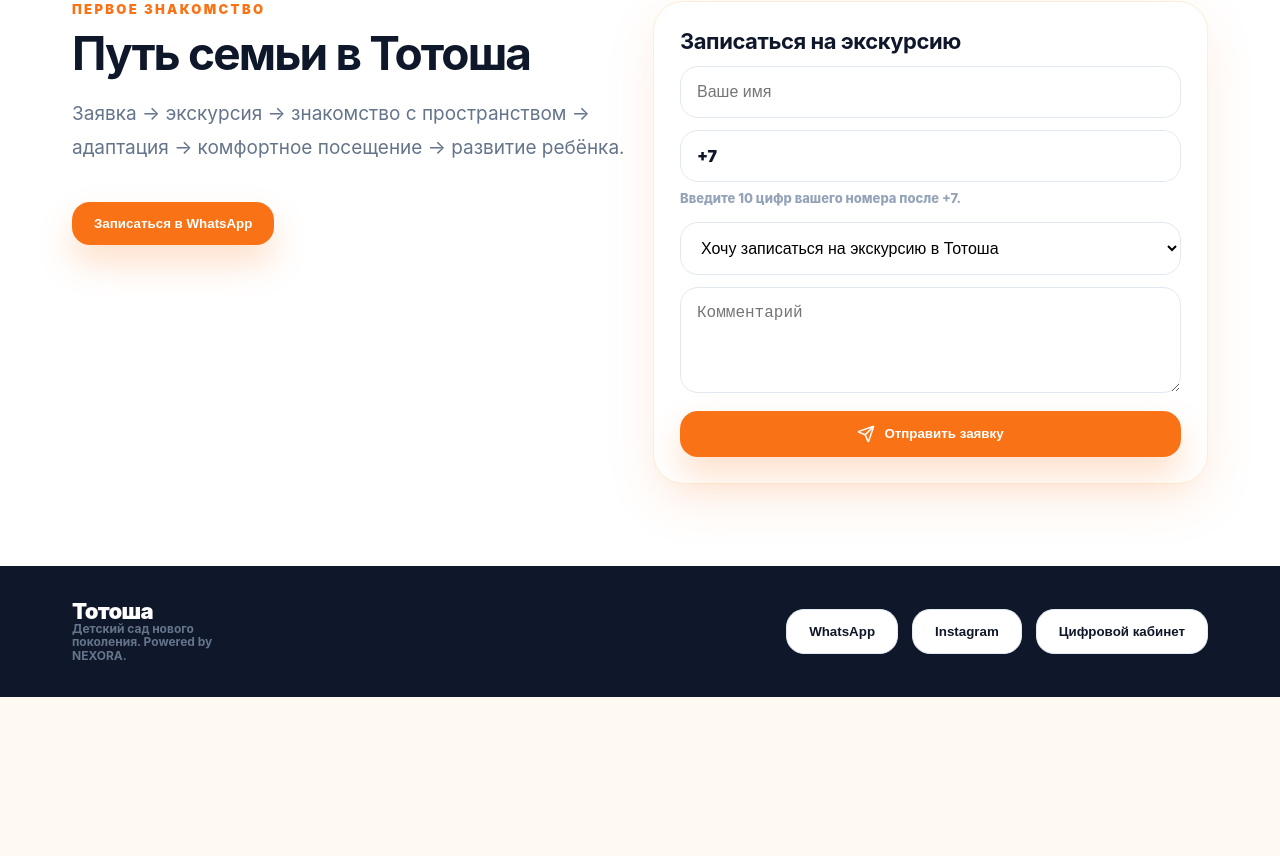
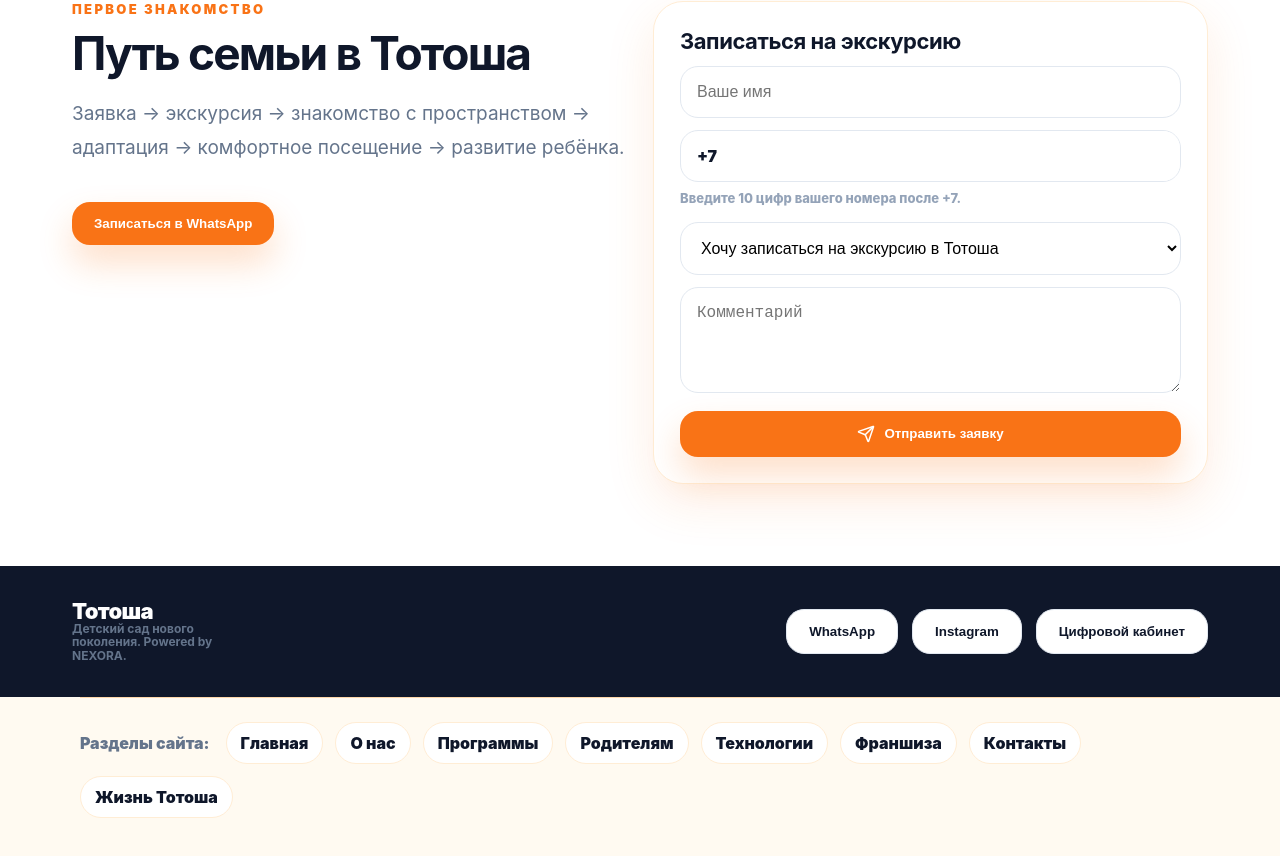
Before and after one commit to nexora-kz/totosha, a Next.js app: page / in a window 1280 px wide. Shown: the part 7933-8789 px from the top of the page. Before the commit the page ends 8630 px from the top, so only its background shows below. Built offline with nearby package versions, Linux system fonts and the light colour scheme.

Commit message:
TOTOSHA SEO: keep visible internal links without rough header jumps

```diff
--- a/app/layout.tsx
+++ b/app/layout.tsx
@@ -35,20 +35,40 @@ export const metadata: Metadata = {
   },
 };
 
+const indexLinkStyle = {
+  color: '#0f172a',
+  textDecoration: 'none',
+  fontWeight: 900,
+  padding: '10px 14px',
+  borderRadius: '999px',
+  background: '#fff',
+  border: '1px solid #ffedd5',
+} as const;
+
 export default function RootLayout({ children }: { children: React.ReactNode }) {
   return <html lang="ru"><body>{children}
         <nav
-          aria-label="Индексируемые страницы Тотоша"
-          style={{ position: 'absolute', left: '-10000px', top: 'auto', width: '1px', height: '1px', overflow: 'hidden' }}
+          aria-label="Разделы сайта Тотоша"
+          style={{
+            width: 'min(1120px, calc(100% - 40px))',
+            margin: '0 auto',
+            padding: '24px 0 38px',
+            display: 'flex',
+            flexWrap: 'wrap',
+            gap: '12px',
+            alignItems: 'center',
+            borderTop: '1px solid #fed7aa',
+          }}
         >
-          <a href="/">Главная</a>
-          <a href="/about">О нас</a>
-          <a href="/programs">Программы</a>
-          <a href="/parents">Родителям</a>
-          <a href="/cabinet">Технологии</a>
-          <a href="/franchise">Франшиза</a>
-          <a href="/contacts">Контакты</a>
-          <a href="/life">Жизнь Тотоша</a>
+          <span style={{ color: '#64748b', fontWeight: 900, marginRight: '4px' }}>Разделы сайта:</span>
+          <a style={indexLinkStyle} href="/">Главная</a>
+          <a style={indexLinkStyle} href="/about">О нас</a>
+          <a style={indexLinkStyle} href="/programs">Программы</a>
+          <a style={indexLinkStyle} href="/parents">Родителям</a>
+          <a style={indexLinkStyle} href="/cabinet">Технологии</a>
+          <a style={indexLinkStyle} href="/franchise">Франшиза</a>
+          <a style={indexLinkStyle} href="/contacts">Контакты</a>
+          <a style={indexLinkStyle} href="/life">Жизнь Тотоша</a>
         </nav>
         <script
           id="totosha-json-ld"
```
